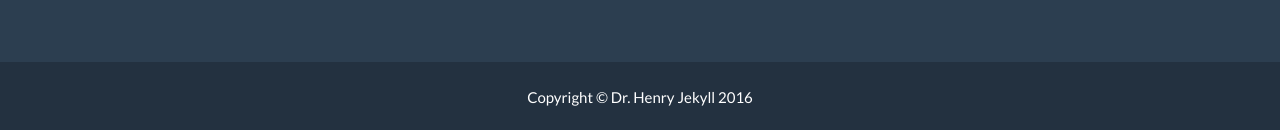
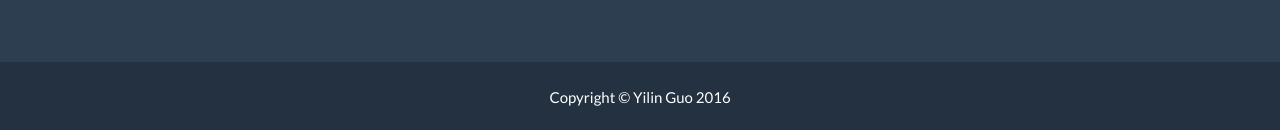
Before and after one commit to YilinGUO/YilinGUO.github.io, a Jekyll site: the page built from index.html, in a window 1280 px wide and 900 px high, scrolled down 2803 px. Shown: the part 767-897 px from the top of the window. Built offline with Jekyll 4.4.1, drawn with Linux system fonts in a browser that asks for light colours.

Commit message:
updated all

```diff
--- a/_config.yml
+++ b/_config.yml
@@ -31,7 +31,7 @@
 
 # Footer settings
 footer:
-  copyright: Dr. Henry Jekyll
+  copyright: Yilin Guo
   location: Location
   social: Around the Web
   credits: Credits
--- a/_includes/about.html
+++ b/_includes/about.html
@@ -2,7 +2,7 @@
     <section class="success" id="about">
         <div class="container">
             <div class="row">
-                <div class="col-lg-8 text-center">
+                <div class="col-lg-12 text-center">
                     <h2>About</h2>
                     <hr class="star-light">
                 </div>
```
